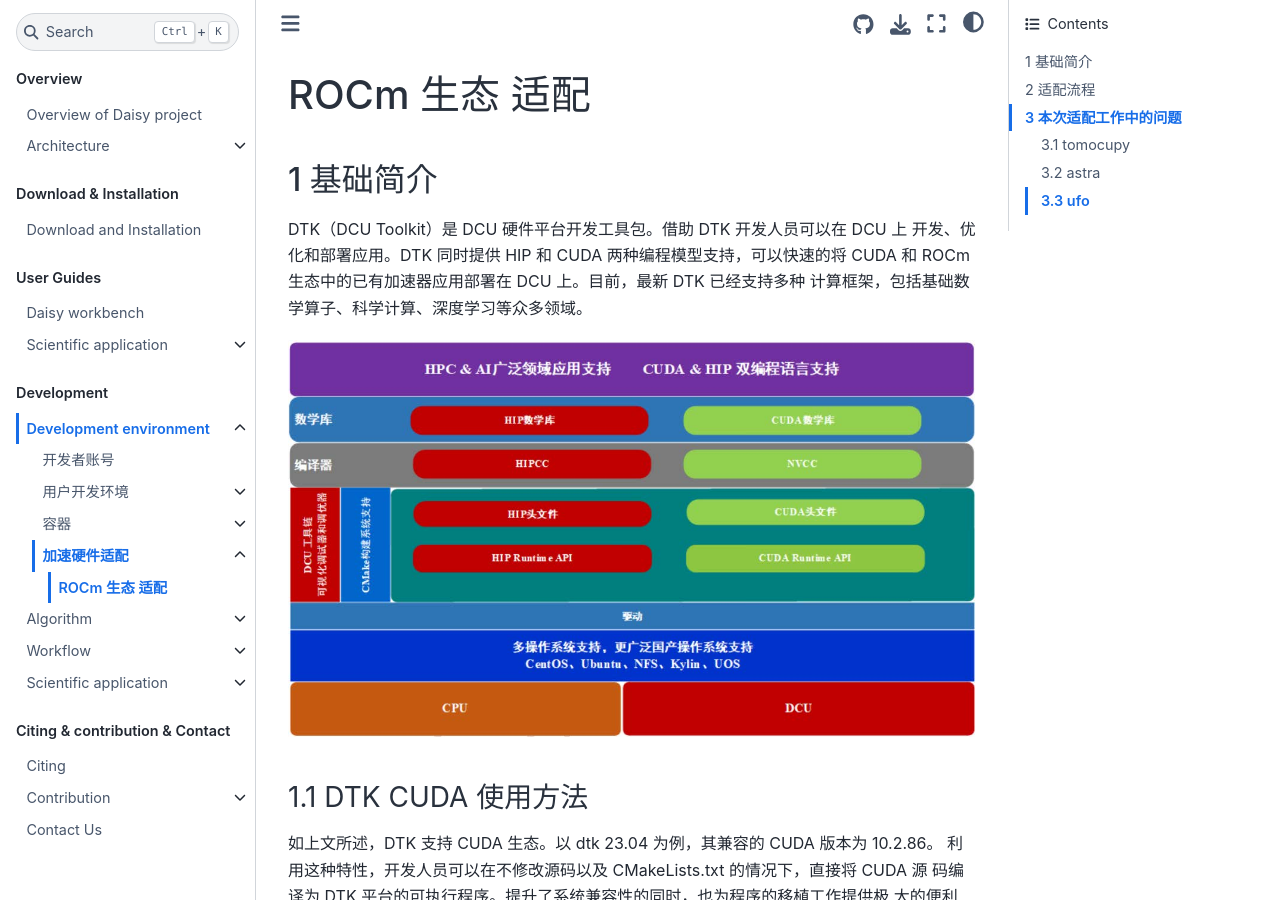
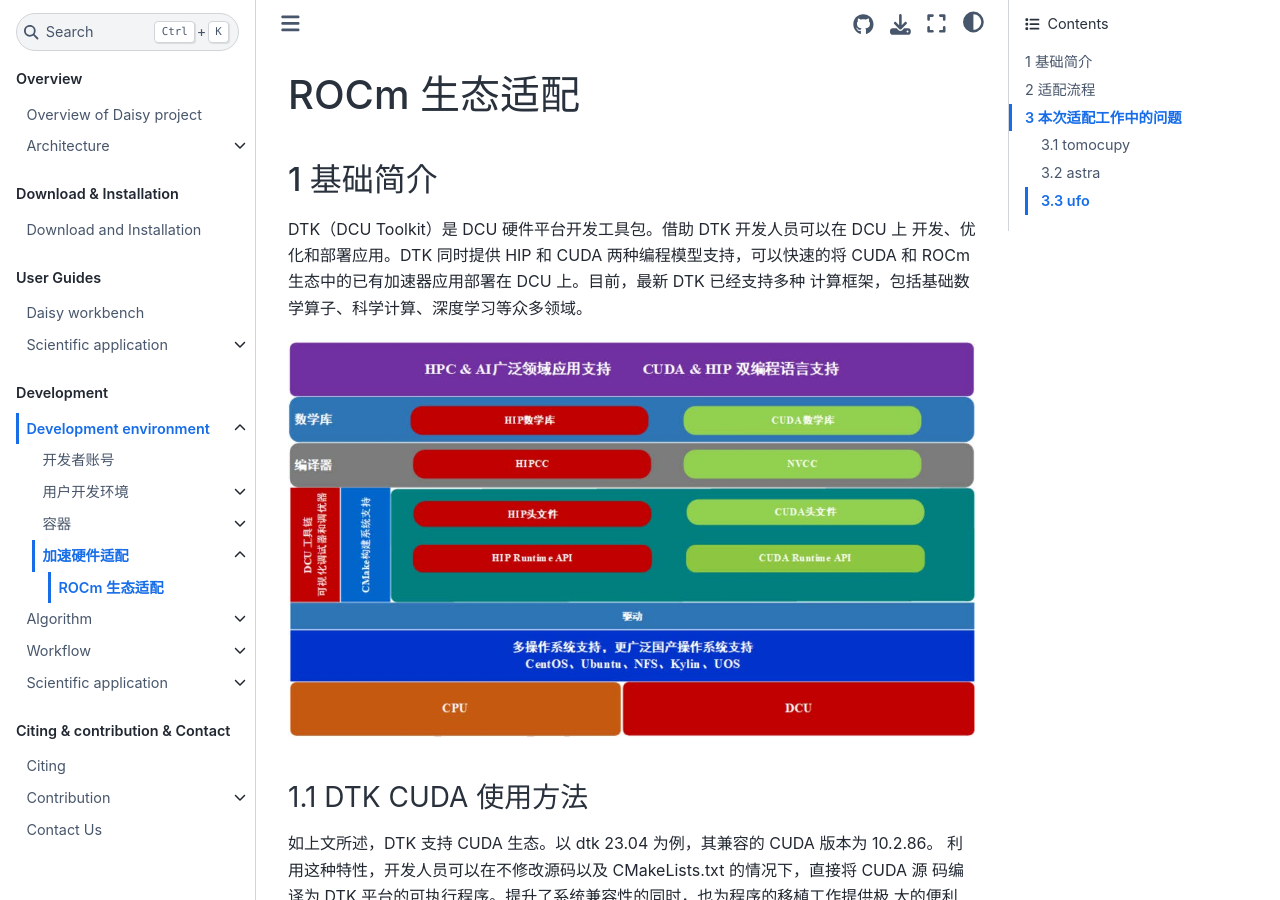
Before and after one commit to huyuhuster/daisydoc, a Jupyter Book: the page built from docs/start/ROCm.md, in a window 1280 px wide and 900 px high. Built offline with Jupyter Book 1.0.4 settings and Sphinx 7.4.7 and the Sphinx Book theme 1.1.4, drawn with Linux system fonts in a browser that asks for light colours.

```diff
--- a/docs/start/ROCm.md
+++ b/docs/start/ROCm.md
@@ -1,4 +1,4 @@
-# ROCm 生态 适配
+# ROCm 生态适配
 
 ## 1 基础简介
 DTK（DCU Toolkit）是 DCU 硬件平台开发工具包。借助 DTK 开发人员可以在 DCU 上
```
